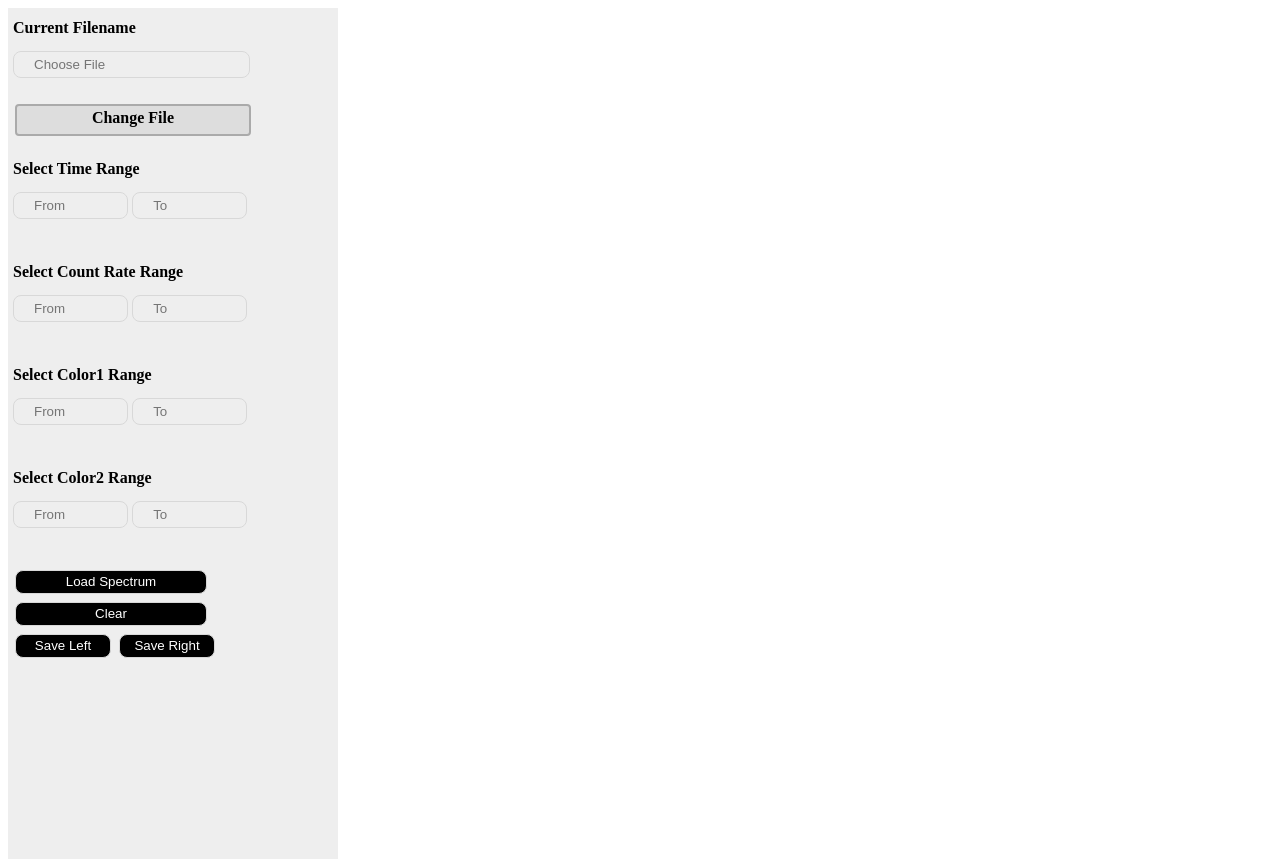
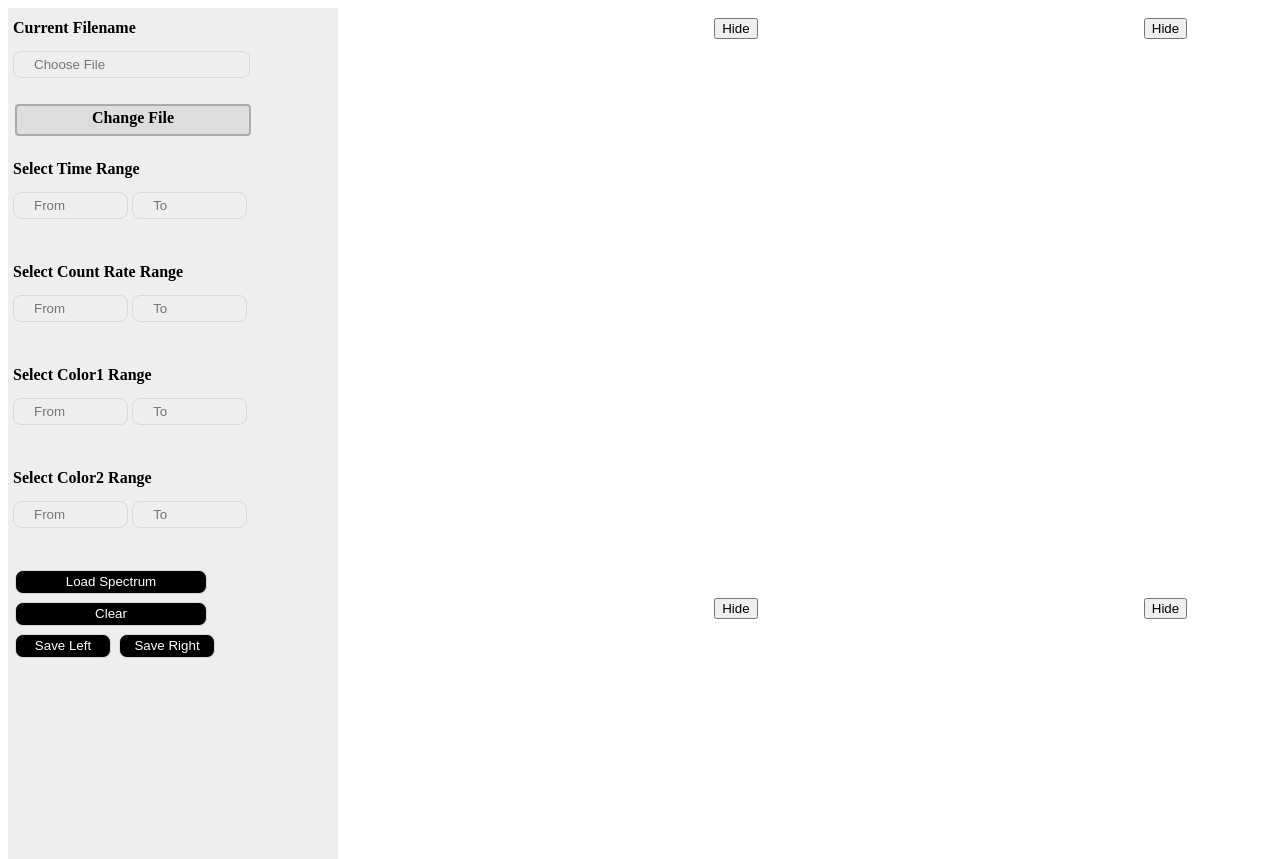
Before and after one commit to StingraySoftware/dave, a Flask app: template src/main/resources/templates/index.html in a window 1280 px wide. Shown: the top 859 px of the page. Run offline with Flask 2, Linux system fonts and the light colour scheme; the template is opened without the code that fills it, so the values that code supplies are empty; some libraries are stand-ins or nearby versions.

Commit message:
Hiding un required plots

```diff
--- a/src/main/resources/templates/index.html
+++ b/src/main/resources/templates/index.html
@@ -58,6 +58,35 @@ $(document).ready(function () {
     document.getElementById("uploadFile").value = filename;
   });
 });
+
+
+$(document).ready(function() {
+    var plot1 = $("#section1").find("*").toArray();
+    var plot2 = $("#section2").find("*").toArray();
+    var plot3 = $("#section3").find("*").toArray();
+    var plot4 = $("#section4").find("*").toArray();
+
+
+
+    $("#hide1").bind("click", function(){
+        $("#section1").hide();
+     });
+
+    $("#hide2").bind("click", function(){
+        $("#section2").hide();
+     });
+
+    $("#hide3").bind("click", function(){
+        $("#section3").hide();
+     });
+
+    $("#hide4").bind("click", function(){
+        $("#section4").hide();
+     });
+
+
+});
+
 $(document).ready(function() {
          console.log("here")
     $("#clear").bind("click", function(){
@@ -104,7 +133,7 @@ $(function() {
     var divwidth = $("#section1").width();
     var update = {
       width:divwidth,
-      height:divheight
+      height:divheight-20
     };
      var plot1 = $("#section1").find("*").toArray();
      var plot2 = $("#section2").find("*").toArray();
@@ -190,15 +219,15 @@ document.getElementById(plotleft[2].getAttribute("id")).on('plotly_hover', funct
      var ptNumber = pt.pointNumber;
      var trace = pt.data;
 
-     error_x_string= 'error_x : ' + (trace.error_x.array[ptNumber]).toString();
-     error_y_string=  'error_y : ' + (trace.error_y.array[ptNumber]).toString();
+     error_x_string= (trace.error_x.array[ptNumber]).toString();
+     error_y_string= (trace.error_y.array[ptNumber]).toString();
 
 
      var spacesup= '\xa0\xa0\xa0\xa0\xa0\xa0\xa0' ;
      var spacesdown= '\xa0\xa0\xa0\xa0\xa0\xa0\xa0' ;
 
 
-     hoverInfoleft.innerHTML = infotextforx +spacesup  + error_x_string + " <br /> " + infotextfory + spacesdown + error_y_string+ "<br />";
+     hoverInfoleft.innerHTML = infotextforx +"+/-"  + error_x_string + spacesup + infotextfory + "+/-" + error_y_string;//+ "<br />";
 
 }).on('plotly_unhover', function(data){
     hoverInfoleft.innerHTML = '';
@@ -221,14 +250,14 @@ document.getElementById(plotright[2].getAttribute("id")).on('plotly_hover', func
      var ptNumber = pt.pointNumber;
      var trace = pt.data;
 
-     error_x_string= 'error_x : ' + (trace.error_x.array[ptNumber]).toString();
-     error_y_string=  'error_y : ' + (trace.error_y.array[ptNumber]).toString();
+     error_x_string= (trace.error_x.array[ptNumber]).toString();
+     error_y_string=  (trace.error_y.array[ptNumber]).toString();
 
      var spacesup=  '\xa0\xa0\xa0\xa0\xa0\xa0\xa0' ;
      var spacesdown='\xa0\xa0\xa0\xa0\xa0\xa0\xa0' ;
 
 
-     hoverInforight.innerHTML = infotextforx +spacesup  + error_x_string + " <br /> " + infotextfory + spacesdown + error_y_string+ "<br />";
+      hoverInforight.innerHTML = infotextforx +"+/-"  + error_x_string + spacesup + infotextfory + "+/-" + error_y_string;
 
 }).on('plotly_unhover', function(data){
     hoverInforight.innerHTML = '';
@@ -354,36 +383,87 @@ document.getElementById(plotright[2].getAttribute("id")).on('plotly_hover', func
     <button id ="clear" class="button button1">Clear</button>
     <br><input type="button" id="btnSave1"  value="Save Left"/>
     <input type="button" id="btnSave2"  value="Save Right"/>
+</div>
 
 
-</div>
 <div class="hello" id="section1" >
 
   {{div_placeholder_fig1| safe}}
+
+<div style="float:right">
+<button id="hide1">Hide</button>
+</div>
+
   <script>
   var filename=  {{filename| safe}};
   document.getElementById("uploadFile").value = filename;
   </script>
-  <div id="hoverinfoleft" style="text-align:center;color:#1F77B4"></div>
+
+<div>
+<div id="hoverinfoleft" style="text-align:center;color:#1F77B4"> </div>
+</div>
 
 </div>
+
 
 <div class="hello" id="section2" >
 
   {{div_placeholder_fig2| safe}}
-    <div id="hoverinforight" style="text-align:center;color:#1F77B4"></div>
+
+<div style="float:right">
+<button id="hide2">Hide</button>
+</div>
+
+  <script>
+  var filename=  {{filename| safe}};
+  document.getElementById("uploadFile").value = filename;
+  </script>
+
+<div>
+<div id="hoverinfoleft" style="text-align:center;color:#1F77B4"> </div>
+</div>
 
 </div>
+
+
+
+
 <div class="hello" id="section3" >
 
   {{div_placeholder_fig3| safe}}
-    <div id="hoverinforight" style="text-align:center;color:#1F77B4"></div>
+
+<div style="float:right">
+<button id="hide3">Hide</button>
+</div>
+
+  <script>
+  var filename=  {{filename| safe}};
+  document.getElementById("uploadFile").value = filename;
+  </script>
+
+<div>
+<div id="hoverinfoleft" style="text-align:center;color:#1F77B4"> </div>
+</div>
 
 </div>
+
+
 <div class="hello" id="section4" >
 
   {{div_placeholder_fig4| safe}}
-    <div id="hoverinforight" style="text-align:center;color:#1F77B4"></div>
+
+<div style="float:right">
+<button id="hide4">Hide</button>
+</div>
+
+  <script>
+  var filename=  {{filename| safe}};
+  document.getElementById("uploadFile").value = filename;
+  </script>
+
+<div>
+<div id="hoverinfoleft" style="text-align:center;color:#1F77B4"> </div>
+</div>
 
 </div>
 
```
